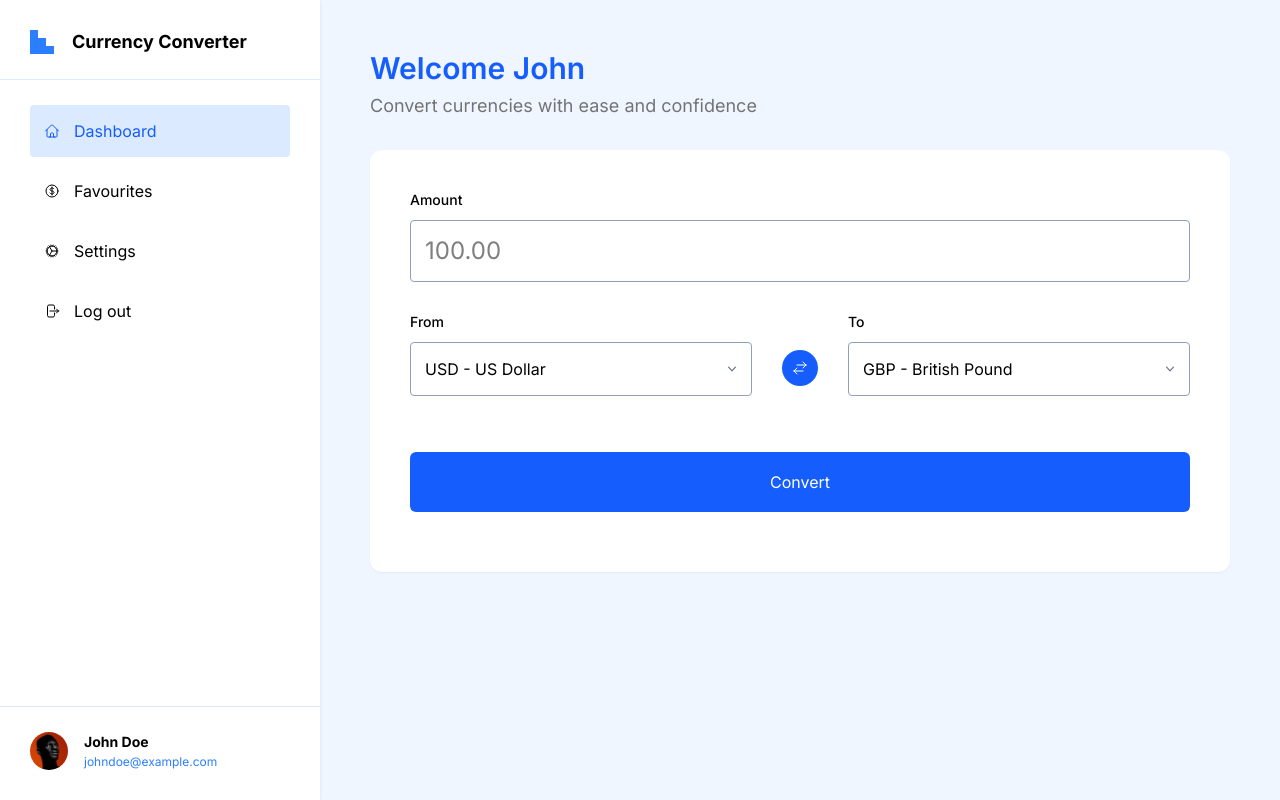
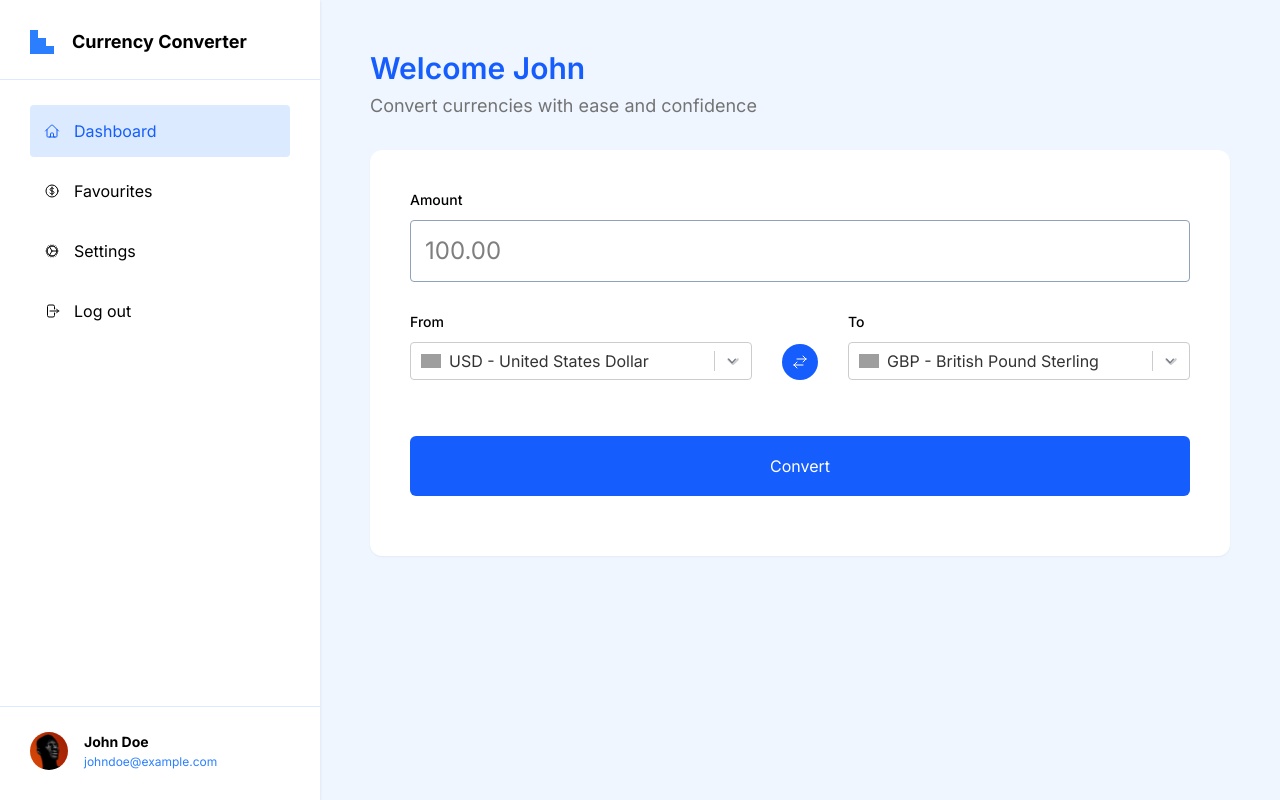
Before and after one commit to donsimon505/currency-converter, a React (Vite) app in the folder capstone/: page /dashboard in a window 1280 px wide. Built offline with nearby package versions, Linux system fonts and the light colour scheme; no server answers; grey boxes are pictures that could not be loaded.

Commit message:
Replaced native select with hardcoded values with React Select and dynamic values

```diff
--- a/capstone/package.json
+++ b/capstone/package.json
@@ -18,6 +18,7 @@
     "react-dom": "^19.1.1",
     "react-router-dom": "^7.8.1",
     "react-router-hash-link": "^2.4.3",
+    "react-select": "^5.10.2",
     "tailwindcss": "^4.1.12",
     "zustand": "^5.0.7"
   },
--- a/capstone/src/components/Converter.jsx
+++ b/capstone/src/components/Converter.jsx
@@ -1,5 +1,8 @@
 import { ArrowsRightLeftIcon } from "@heroicons/react/24/outline";
+import Select from "react-select";
 import useCurrencyStore from "../stores/useCurrencyStore.js";
+import currencies from "../currencies.json";
+import { getCurrencyData } from "../helpers/currencyHelper.js";
 
 function Converter() {
   const {
@@ -17,9 +20,33 @@ function Converter() {
     loading,
   } = useCurrencyStore();
 
+  // For Select Options
+  const currencyOptions = Object.keys(currencies).map((currencyCode) => {
+    const data = getCurrencyData(currencyCode);
+    return {
+      value: currencyCode,
+      label: (
+        <div className="flex flex-row items-center gap-[8px]">
+          <img
+            src={data.flag}
+            alt={`${currencyCode} flag`}
+            className="w-[20px] h-[14px] object-cover"
+          />
+          <span>
+            {currencyCode} - {data.name}
+          </span>
+        </div>
+      ),
+    };
+  });
+
+  const selectedFrom = currencyOptions.find(
+    (opt) => opt.value === fromCurrency
+  );
+  const selectedTo = currencyOptions.find((opt) => opt.value === toCurrency);
+
   const handleSubmit = (e) => {
     e.preventDefault();
-    console.log("From:", fromCurrency, "To:", toCurrency, "Amount:", amount);
     convertCurrency();
   };
 
@@ -55,17 +82,11 @@ function Converter() {
                 From
               </label>
               <div className="relative w-full">
-                <select
-                  name="from_currency"
-                  id="from_currency"
-                  value={fromCurrency}
-                  onChange={(e) => setFromCurrency(e.target.value)}
-                  className="w-full p-[14px] pr-10 appearance-none border border-slate-400 focus:border-black rounded
-                      focus:shadow-sm text-sm md:text-base"
-                >
-                  <option value="USD">USD - US Dollar</option>
-                  <option value="GBP">GBP - British Pound</option>
-                </select>
+                <Select
+                  options={currencyOptions}
+                  value={selectedFrom}
+                  onChange={(opt) => setFromCurrency(opt.value)}
+                />
 
                 <div className="pointer-events-none absolute inset-y-0 right-0 flex items-center pr-3">
                   <svg
@@ -84,7 +105,7 @@ function Converter() {
               </div>
             </div>
 
-            <div className="p-[10px] bg-blue-600 rounded-full mb-[10px]">
+            <div className="p-[10px] bg-blue-600 rounded-full">
               <ArrowsRightLeftIcon className="size-4 text-white" />
             </div>
 
@@ -96,17 +117,11 @@ function Converter() {
                 To
               </label>
               <div className="relative w-full">
-                <select
-                  name="to_currency"
-                  id="to_currency"
-                  value={toCurrency}
-                  onChange={(e) => setToCurrency(e.target.value)}
-                  className="w-full p-[14px] pr-10 appearance-none border border-slate-400 focus:border-black rounded
-                      focus:shadow-sm text-sm md:text-base"
-                >
-                  <option value="USD">USD - US Dollar</option>
-                  <option value="GBP">GBP - British Pound</option>
-                </select>
+                <Select
+                  options={currencyOptions}
+                  value={selectedTo}
+                  onChange={(opt) => setToCurrency(opt.value)}
+                />
 
                 <div className="pointer-events-none absolute inset-y-0 right-0 flex items-center pr-3">
                   <svg
```
Also changed, not shown: 1 other file (tests, documents, lock files or other folders).
